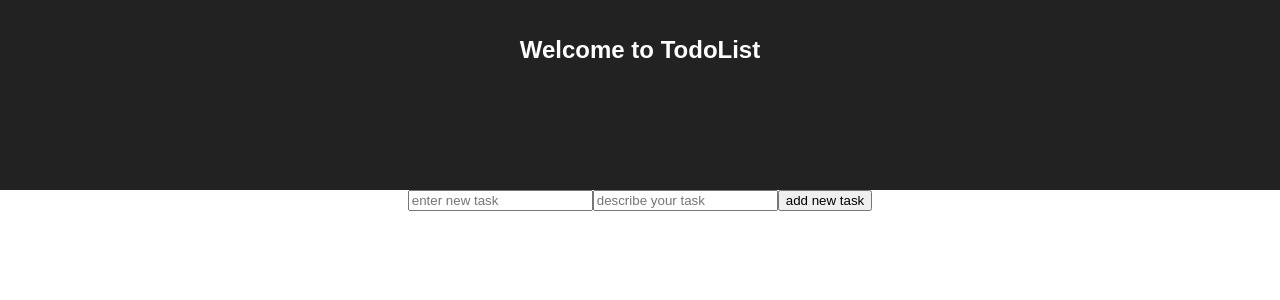
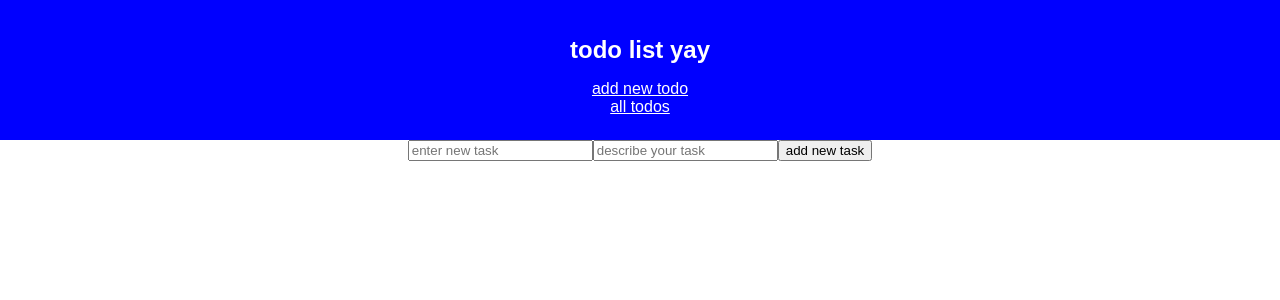
Before and after one commit to rithmschool/react_exercises, a React (Create React App) app in the folder todolist/: page /todos/new in a window 1280 px wide. Shown: the top 300 px of the page. Built offline with nearby package versions, Linux system fonts and the light colour scheme.

Commit message:
adding details button and link to id for individual todo

```diff
--- a/todolist/src/App.css
+++ b/todolist/src/App.css
@@ -8,8 +8,8 @@
 }
 
 .App-header {
-  background-color: #222;
-  height: 150px;
+  background-color: blue;
+  height: 100px;
   padding: 20px;
   color: white;
 }
@@ -23,6 +23,14 @@
 }
 
 @keyframes App-logo-spin {
-  from { transform: rotate(0deg); }
-  to { transform: rotate(360deg); }
+  from {
+    transform: rotate(0deg);
+  }
+  to {
+    transform: rotate(360deg);
+  }
 }
+
+.Header-link {
+  color: white;
+}
--- a/todolist/src/App.js
+++ b/todolist/src/App.js
@@ -1,5 +1,6 @@
 import React, { Component } from "react";
 import "./App.css";
+import { Link } from "react-router-dom";
 import TodoList from "./TodoList";
 
 class App extends Component {
@@ -7,8 +8,16 @@ class App extends Component {
     return (
       <div className="App">
         <header className="App-header">
-          <h1 className="App-title">Welcome to TodoList</h1>
+          <h1 className="App-title">todo list yay</h1>
+          <Link to="/todos/new" className="Header-link">
+            add new todo
+          </Link>
+          <br />
+          <Link to="/todos" className="Header-link">
+            all todos
+          </Link>
         </header>
+
         <TodoList />
       </div>
     );
--- a/todolist/src/NewTodoForm.js
+++ b/todolist/src/NewTodoForm.js
@@ -1,4 +1,5 @@
 import React, { Component } from "react";
+import PropTypes from "prop-types";
 
 class NewTodoForm extends Component {
 	constructor(props) {
@@ -18,11 +19,10 @@ class NewTodoForm extends Component {
 	}
 	handleSubmit(e) {
 		e.preventDefault();
-		this.props.handleAdd(this.state);
-		this.setState({
-			title: "",
-			description: ""
-		});
+		if (this.state.title) {
+			this.props.handleAdd(this.state);
+			this.props.history.push("/todos");
+		}
 	}
 	render() {
 		return (
@@ -49,4 +49,10 @@ class NewTodoForm extends Component {
 	}
 }
 
+NewTodoForm.propTypes = {
+	title: PropTypes.string,
+	description: PropTypes.string,
+	addTodo: PropTypes.func.isRequired
+};
+
 export default NewTodoForm;
--- a/todolist/src/Todo.js
+++ b/todolist/src/Todo.js
@@ -1,5 +1,6 @@
 import React, { Component } from "react";
 import PropTypes from "prop-types";
+import { Link } from "react-router-dom";
 
 class Todo extends Component {
 	constructor(props) {
@@ -42,6 +43,7 @@ class Todo extends Component {
 		e.preventDefault();
 		this.props.toggleComplete();
 	}
+
 	render() {
 		let buttonText = this.props.complete
 			? "mark as not done"
@@ -86,6 +88,9 @@ class Todo extends Component {
 					{description}
 				</p>
 				<button onClick={this.handleComplete}>{buttonText}</button>
+				<Link to={`/todos/${this.props.id}`}>
+					<button>details</button>
+				</Link>
 				<button onClick={this.props.handleDelete}>x</button>
 			</div>
 		);
--- a/todolist/src/TodoList.js
+++ b/todolist/src/TodoList.js
@@ -85,7 +85,6 @@ class TodoList extends Component {
 				key={todo.id}
 				id={todo.id}
 				title={todo.title}
-				description={todo.description}
 				handleDelete={() => this.handleDelete(todo.id)}
 				handleEdit={newPropObj => this.handleEdit(todo.id, newPropObj)}
 				toggleComplete={() => this.toggleComplete(todo.id)}
```
